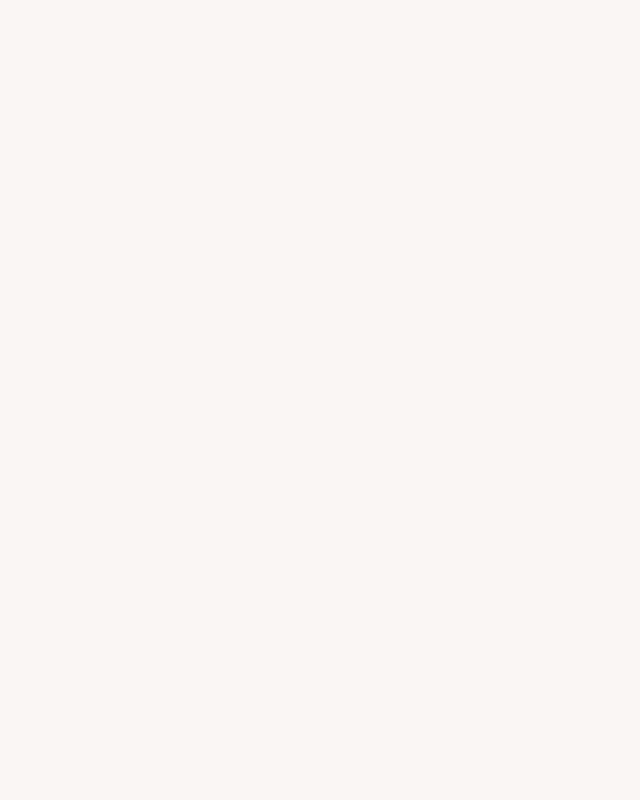
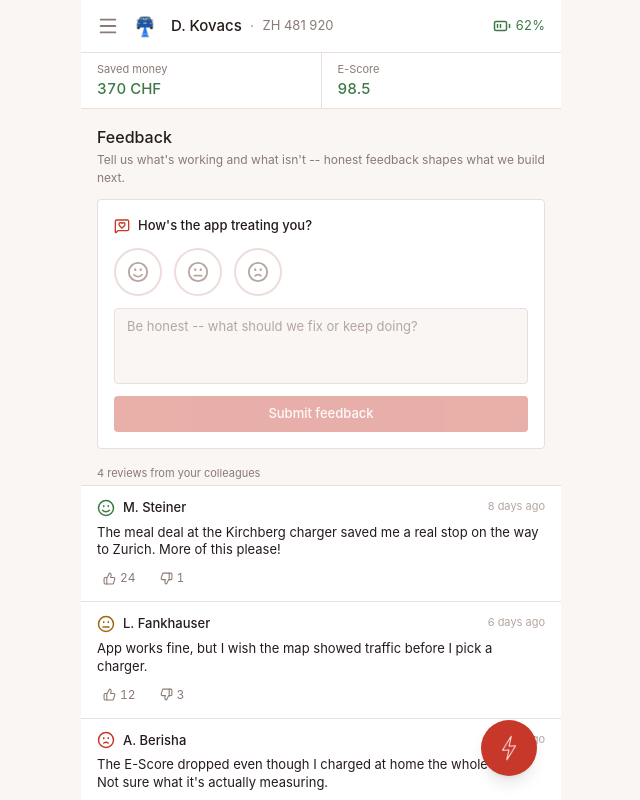
Before and after one commit to Danino42/mobility-app, a React (Vite) app in the folder frontend/: page /feedback in a window 1280 px wide. Before the commit this address had no page. Shown: the top 800 px of the page, without its empty margins (319-959 px from the left). Built offline with nearby package versions, Linux system fonts and the light colour scheme.

Commit message:
Add Feedback

```diff
--- a/frontend/src/App.tsx
+++ b/frontend/src/App.tsx
@@ -6,6 +6,7 @@ import MapAndChargers from "./pages/MapAndChargers";
 import MyRoutes from "./pages/MyRoutes";
 import Leaderboard from "./pages/Leaderboard";
 import Preferences from "./pages/Preferences";
+import Feedback from "./pages/Feedback";
 
 function App() {
   return (
@@ -18,6 +19,7 @@ function App() {
           <Route path="routes" element={<MyRoutes />} />
           <Route path="leaderboard" element={<Leaderboard />} />
           <Route path="preferences" element={<Preferences />} />
+          <Route path="feedback" element={<Feedback />} />
         </Route>
       </Routes>
     </BrowserRouter>
--- /dev/null
+++ b/frontend/src/components/FeedbackCard.tsx
@@ -0,0 +1,64 @@
+import { Smile, Meh, Frown, ThumbsUp, ThumbsDown } from "lucide-react";
+import type { FeedbackComment, FeedbackMood } from "../types/domain";
+
+interface FeedbackCardProps {
+  feedback: FeedbackComment;
+  userVote: "up" | "down" | null;
+  onVote: (direction: "up" | "down") => void;
+}
+
+const moodConfig: Record<FeedbackMood, { icon: typeof Smile; className: string }> = {
+  happy: { icon: Smile, className: "text-good" },
+  neutral: { icon: Meh, className: "text-warn" },
+  sad: { icon: Frown, className: "text-accent" },
+};
+
+function timeAgo(iso: string): string {
+  const days = Math.floor((Date.now() - new Date(iso).getTime()) / 86400000);
+  if (days <= 0) return "today";
+  if (days === 1) return "1 day ago";
+  return `${days} days ago`;
+}
+
+export default function FeedbackCard({ feedback, userVote, onVote }: FeedbackCardProps) {
+  const { icon: MoodIcon, className } = moodConfig[feedback.mood];
+
+  return (
+    <div className="border-b border-border px-4 py-3 last:border-b-0">
+      <div className="flex items-start justify-between gap-2">
+        <div className="flex items-center gap-2">
+          <MoodIcon size={18} className={className} />
+          <span className="text-[13px] font-medium">{feedback.authorName}</span>
+        </div>
+        <span className="text-[11px] text-text-faint">{timeAgo(feedback.createdAt)}</span>
+      </div>
+
+      <p className="mt-1.5 text-[13px] leading-snug text-text">{feedback.text}</p>
+
+      <div className="mt-2 flex items-center gap-3">
+        <button
+          type="button"
+          onClick={() => onVote("up")}
+          aria-pressed={userVote === "up"}
+          className={`flex items-center gap-1 rounded px-1.5 py-0.5 text-[12px] tabular ${
+            userVote === "up" ? "text-good" : "text-text-muted hover:text-good"
+          }`}
+        >
+          <ThumbsUp size={13} />
+          {feedback.upvotes}
+        </button>
+        <button
+          type="button"
+          onClick={() => onVote("down")}
+          aria-pressed={userVote === "down"}
+          className={`flex items-center gap-1 rounded px-1.5 py-0.5 text-[12px] tabular ${
+            userVote === "down" ? "text-accent" : "text-text-muted hover:text-accent"
+          }`}
+        >
+          <ThumbsDown size={13} />
+          {feedback.downvotes}
+        </button>
+      </div>
+    </div>
+  );
+}
--- /dev/null
+++ b/frontend/src/components/Moodpicker.tsx
@@ -0,0 +1,34 @@
+import { Smile, Meh, Frown } from "lucide-react";
+import type { FeedbackMood } from "../types/domain";
+
+interface MoodPickerProps {
+  value: FeedbackMood | null;
+  onChange: (mood: FeedbackMood) => void;
+}
+
+const moods: { id: FeedbackMood; icon: typeof Smile; activeClass: string }[] = [
+  { id: "happy", icon: Smile, activeClass: "border-good bg-good-bg text-good" },
+  { id: "neutral", icon: Meh, activeClass: "border-warn bg-warn-bg text-warn" },
+  { id: "sad", icon: Frown, activeClass: "border-accent bg-accent-bg text-accent" },
+];
+
+export default function MoodPicker({ value, onChange }: MoodPickerProps) {
+  return (
+    <div className="flex gap-3">
+      {moods.map(({ id, icon: Icon, activeClass }) => (
+        <button
+          key={id}
+          type="button"
+          onClick={() => onChange(id)}
+          aria-label={id}
+          aria-pressed={value === id}
+          className={`flex h-12 w-12 items-center justify-center rounded-full border-2 transition-colors ${
+            value === id ? activeClass : "border-border text-text-faint hover:text-text-muted"
+          }`}
+        >
+          <Icon size={22} />
+        </button>
+      ))}
+    </div>
+  );
+}
--- a/frontend/src/components/layout/Header.tsx
+++ b/frontend/src/components/layout/Header.tsx
@@ -52,7 +52,7 @@ export default function Header({ session, onMenuClick }: HeaderProps) {
         </div>
         <div className="flex-1 px-4 py-2">
           <p className="text-[11px] text-text-muted">E-Score</p>
-          <p className="tabular text-[15px] font-medium text-accent">{session.eScore}</p>
+          <p className="tabular text-[15px] font-medium text-good">{session.eScore}</p>
         </div>
       </div>
     </header>
--- a/frontend/src/components/layout/Sidebar.tsx
+++ b/frontend/src/components/layout/Sidebar.tsx
@@ -1,5 +1,5 @@
 import { NavLink } from "react-router-dom";
-import { X, Map, Route, Trophy, SlidersVertical, LogOut } from "lucide-react";
+import { X, Map, Route, Trophy, SlidersVertical, MessageSquareHeart, LogOut } from "lucide-react";
 
 interface SidebarProps {
   open: boolean;
@@ -11,6 +11,7 @@ const links = [
   { to: "/routes", label: "My routes", icon: Route },
   { to: "/leaderboard", label: "Company leaderboard", icon: Trophy },
   { to: "/preferences", label: "Preferences", icon: SlidersVertical },
+  { to: "/feedback", label: "Feedback", icon: MessageSquareHeart },
 ];
 
 export default function Sidebar({ open, onClose }: SidebarProps) {
--- /dev/null
+++ b/frontend/src/mock/feedback.ts
@@ -0,0 +1,40 @@
+import type { FeedbackComment } from "../types/domain";
+
+export const mockFeedback: FeedbackComment[] = [
+  {
+    id: "fb-1",
+    authorName: "M. Steiner",
+    mood: "happy",
+    text: "The meal deal at the Kirchberg charger saved me a real stop on the way to Zurich. More of this please!",
+    upvotes: 24,
+    downvotes: 1,
+    createdAt: "2026-09-10T08:00:00.000Z",
+  },
+  {
+    id: "fb-2",
+    authorName: "L. Fankhauser",
+    mood: "neutral",
+    text: "App works fine, but I wish the map showed traffic before I pick a charger.",
+    upvotes: 12,
+    downvotes: 3,
+    createdAt: "2026-09-12T14:30:00.000Z",
+  },
+  {
+    id: "fb-3",
+    authorName: "A. Berisha",
+    mood: "sad",
+    text: "The E-Score dropped even though I charged at home the whole week. Not sure what it's actually measuring.",
+    upvotes: 9,
+    downvotes: 6,
+    createdAt: "2026-09-14T19:15:00.000Z",
+  },
+  {
+    id: "fb-4",
+    authorName: "R. Oppliger",
+    mood: "happy",
+    text: "Company leaderboard is a nice touch, our team actually started talking about charging habits at lunch.",
+    upvotes: 31,
+    downvotes: 2,
+    createdAt: "2026-09-15T09:45:00.000Z",
+  },
+];
--- /dev/null
+++ b/frontend/src/pages/Feedback.tsx
@@ -0,0 +1,112 @@
+import { useState } from "react";
+import { MessageSquareHeart } from "lucide-react";
+import { mockFeedback } from "../mock/feedback";
+import type { FeedbackComment, FeedbackMood } from "../types/domain";
+import MoodPicker from "../components/MoodPicker";
+import FeedbackCard from "../components/FeedbackCard";
+
+export default function Feedback() {
+  const [mood, setMood] = useState<FeedbackMood | null>(null);
+  const [text, setText] = useState("");
+  const [comments, setComments] = useState<FeedbackComment[]>(mockFeedback);
+  const [votes, setVotes] = useState<Record<string, "up" | "down" | null>>({});
+  const [submitted, setSubmitted] = useState(false);
+
+  function handleVote(id: string, direction: "up" | "down") {
+    const current = votes[id] ?? null;
+    const next = current === direction ? null : direction;
+
+    setComments((prev) =>
+      prev.map((c) => {
+        if (c.id !== id) return c;
+        let upvotes = c.upvotes;
+        let downvotes = c.downvotes;
+
+        // undo the previous vote, if any
+        if (current === "up") upvotes -= 1;
+        if (current === "down") downvotes -= 1;
+        // apply the new vote, if any
+        if (next === "up") upvotes += 1;
+        if (next === "down") downvotes += 1;
+
+        return { ...c, upvotes, downvotes };
+      })
+    );
+    setVotes((prev) => ({ ...prev, [id]: next }));
+  }
+
+  function handleSubmit(e: React.FormEvent) {
+    e.preventDefault();
+    if (!mood || !text.trim()) return;
+
+    const newComment: FeedbackComment = {
+      id: `fb-new-${Date.now()}`,
+      authorName: "You",
+      mood,
+      text: text.trim(),
+      upvotes: 0,
+      downvotes: 0,
+      createdAt: new Date().toISOString(),
+    };
+    setComments((prev) => [newComment, ...prev]);
+    setMood(null);
+    setText("");
+    setSubmitted(true);
+    setTimeout(() => setSubmitted(false), 2500);
+  }
+
+  return (
+    <div>
+      <div className="px-4 pt-4">
+        <h1 className="text-[16px] font-medium">Feedback</h1>
+        <p className="mt-0.5 text-[12px] text-text-muted">
+          Tell us what's working and what isn't -- honest feedback shapes what we build next.
+        </p>
+      </div>
+
+      <form
+        onSubmit={handleSubmit}
+        className="mx-4 mt-3 flex flex-col gap-3 rounded border border-border bg-surface px-4 py-4"
+      >
+        <div className="flex items-center gap-2 text-[13px] font-medium">
+          <MessageSquareHeart size={16} className="text-accent" />
+          How's the app treating you?
+        </div>
+
+        <MoodPicker value={mood} onChange={setMood} />
+
+        <textarea
+          value={text}
+          onChange={(e) => setText(e.target.value)}
+          placeholder="Be honest -- what should we fix or keep doing?"
+          rows={3}
+          className="w-full resize-none rounded border border-border bg-bg px-3 py-2 text-[13px] text-text placeholder:text-text-faint focus:border-accent-dim focus:outline-none"
+        />
+
+        <button
+          type="submit"
+          disabled={!mood || !text.trim()}
+          className="rounded bg-accent py-2 text-[13px] font-medium text-on-accent hover:bg-accent/90 disabled:cursor-not-allowed disabled:opacity-40"
+        >
+          {submitted ? "Thanks for the feedback!" : "Submit feedback"}
+        </button>
+      </form>
+
+      <div className="mt-4">
+        <p className="px-4 pb-1 text-[11px] text-text-muted">
+          {comments.length} reviews from your colleagues
+        </p>
+        <div className="border-y border-border bg-surface">
+          {comments.map((c) => (
+            <FeedbackCard
+              key={c.id}
+              feedback={c}
+              userVote={votes[c.id] ?? null}
+              onVote={(direction) => handleVote(c.id, direction)}
+            />
+          ))}
+        </div>
+      </div>
+    </div>
+  );
+}
--- a/frontend/src/pages/MyRoutes.tsx
+++ b/frontend/src/pages/MyRoutes.tsx
@@ -1,4 +1,4 @@
-import { CalendarDays } from "lucide-react";
+import { CalendarDays, Plus } from "lucide-react";
 import { mockRoutes, mockChargers } from "../mock/data";
 import type { PlannedRoute } from "../types/domain";
 import chargerIcon from "../images/charger.png";
@@ -21,9 +21,18 @@ function formatDate(iso: string) {
 export default function MyRoutes() {
   return (
     <div>
-      <div className="px-4 pt-4">
-        <h1 className="text-[16px] font-medium">My routes</h1>
-        <p className="mt-0.5 text-[12px] text-text-muted">Planned trips for the days ahead</p>
+      <div className="flex items-start justify-between gap-3 px-4 pt-4">
+        <div>
+          <h1 className="text-[16px] font-medium">My routes</h1>
+          <p className="mt-0.5 text-[12px] text-text-muted">Planned trips for the days ahead</p>
+        </div>
+        <button
+          type="button"
+          className="flex shrink-0 items-center gap-1.5 rounded bg-accent px-3 py-2 text-[13px] font-medium text-on-accent hover:bg-accent/90"
+        >
+          <Plus size={16} />
+          New route
+        </button>
       </div>
 
       <div className="mt-4 flex flex-col gap-2 px-4">
--- a/frontend/src/types/domain.ts
+++ b/frontend/src/types/domain.ts
@@ -108,3 +108,15 @@ export interface UserPreferences {
   answers: Partial<Record<PreferenceId, boolean>>;
   completedOnboarding: boolean;
 }
+
+export type FeedbackMood = "happy" | "neutral" | "sad";
+
+export interface FeedbackComment {
+  id: string;
+  authorName: string;
+  mood: FeedbackMood;
+  text: string;
+  upvotes: number;
+  downvotes: number;
+  createdAt: string; // ISO date
+}
```
